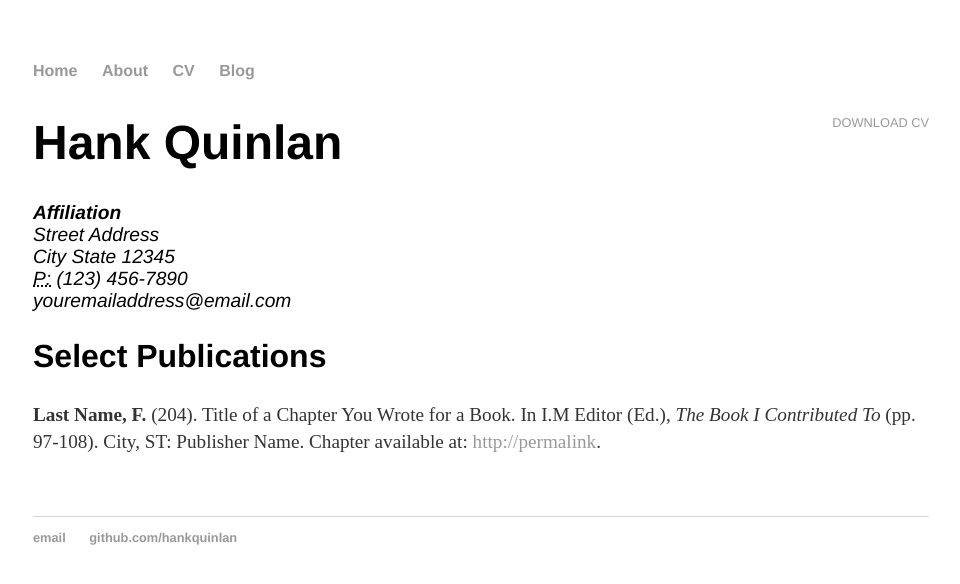
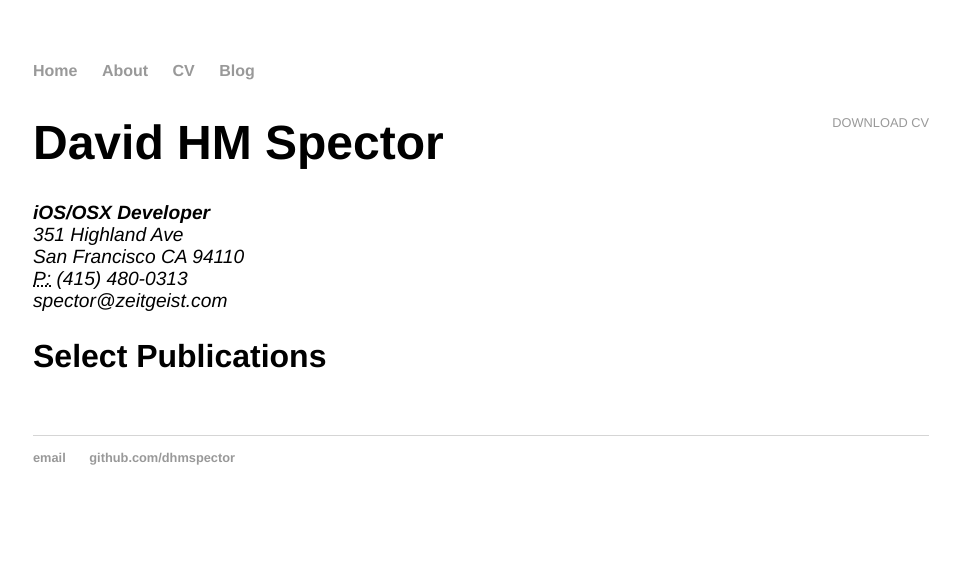
Before and after one commit to dhmspector/dhmspector.github.io, a Jekyll site: the page built from cv/index.html, in a window 1280 px wide. Shown: the top 584 px of the page, without its empty margins (159-1119 px from the left). Built offline with Jekyll 4.4.1, drawn with Linux system fonts in a browser that asks for light colours.

Commit message:
more updates; added pdf resume

```diff
--- a/_layouts/default.html
+++ b/_layouts/default.html
@@ -25,8 +25,8 @@
 
   <footer>
    <ul>
-   <li><a href="mailto:hankquinlanhub@gmail.com">email</a></li>
-   <li><a href="https://github.com/hankquinlan">github.com/hankquinlan</a></li>
+   <li><a href="mailto:spector@zeitgeist.com">email</a></li>
+   <li><a href="https://github.com/dhmspector">github.com/dhmspector</a></li>
    </ul>
   </footer>
   </body>
--- a/cv/index.html
+++ b/cv/index.html
@@ -1,22 +1,22 @@
 ---
 layout: default
-title: CV of Your Name
+title: David Spector's CV
 ---
 
 	<div class="cv">
-		<a href="#" class="download" title="Download CV as PDF">Download CV</a>
-					<h1>Hank Quinlan</h1>
+		<a href="dhmspector-Apr2014.pdf" class="download" title="Download CV as PDF">Download CV</a>
+					<h1>David HM Spector</h1>
 					<address>
-					<strong>Affiliation</strong><br>
-					Street Address<br>
-					City State 12345<br>
-					<abbr title="phone">P:</abbr> (123) 456-7890<br>
-					<span class="obfuscate">youremailaddress@email.com</span>
+					<strong>iOS/OSX Developer</strong><br>
+					351 Highland Ave<br>
+					San Francisco CA 94110<br>
+					<abbr title="phone">P:</abbr> (415) 480-0313<br>
+					<span class="obfuscate">spector@zeitgeist.com</span>
 					</address>
 
 					<h2>Select Publications</h2>
 
-					<p><strong>Last Name, F.</strong> (204). Title of a Chapter You Wrote for a Book. In I.M Editor (Ed.), <em>The Book I Contributed To</em> (pp. 97-108). City, ST: Publisher Name. Chapter available at: <a href="#">http://permalink</a>.
-
+<!--					<p><strong>Last Name, F.</strong> (204). Title of a Chapter You Wrote for a Book. In I.M Editor (Ed.), <em>The Book I Contributed To</em> (pp. 97-108). City, ST: Publisher Name. Chapter available at: <a href="#">http://permalink</a>.
+-->
 
 	</div>
```
Also changed, not shown: 1 other file.
